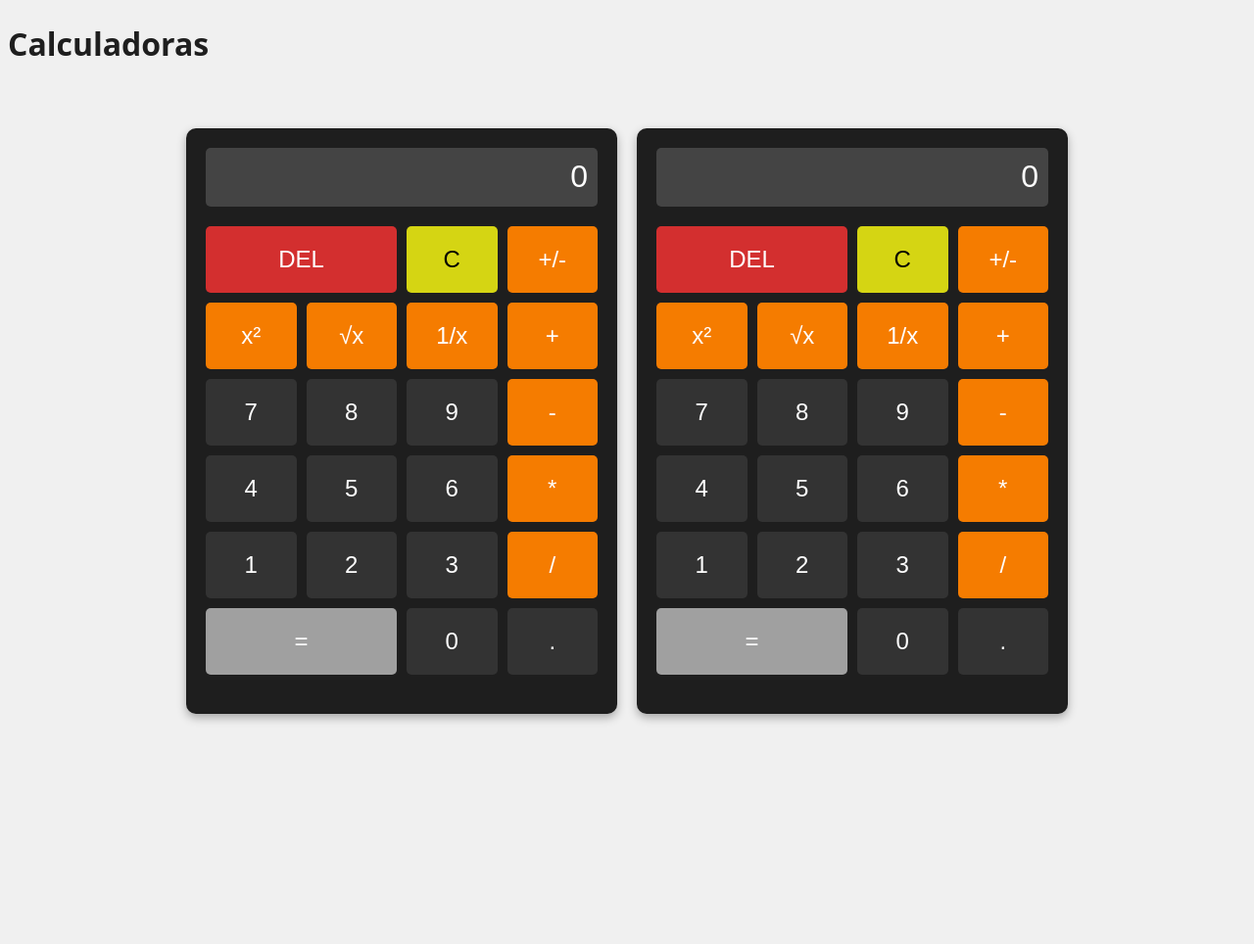
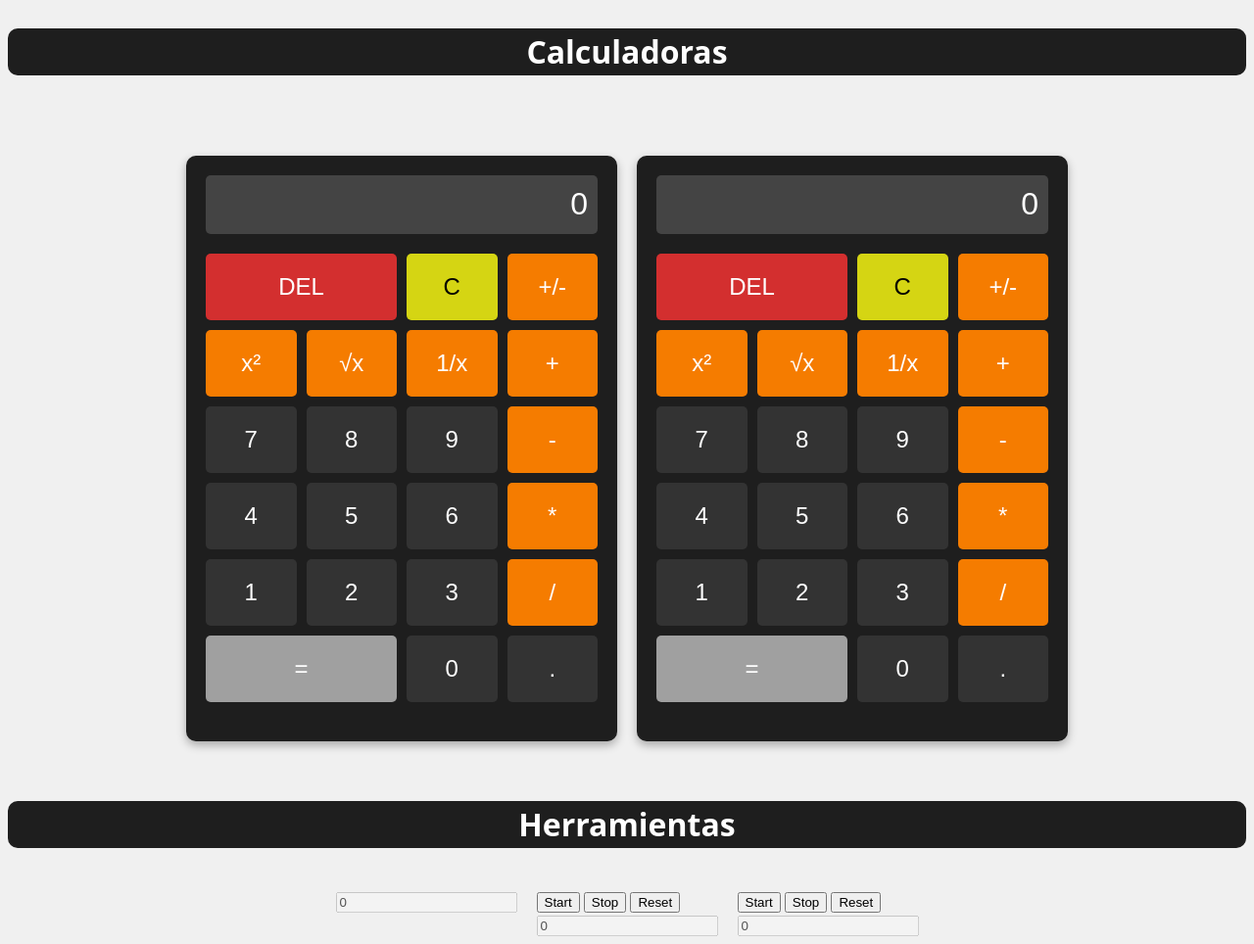
Before and after one commit to Ju4nmaFd3z/calc-typescript, a website built with Vite: page index.html in a window 1280 px wide. Shown: the whole page at 98% size. Before the commit the page ends 800 px from the top, so only its background shows below. Built offline with nearby package versions, Linux system fonts and the light colour scheme.

Commit message:
add initial implementation of miscellaneous tools

```diff
--- a/index.html
+++ b/index.html
@@ -1,17 +1,26 @@
 <!doctype html>
 <html lang="en">
+
 <head>
   <meta charset="UTF-8" />
   <link rel="icon" type="image/svg+xml" href="/vite.svg" />
   <meta name="viewport" content="width=device-width, initial-scale=1.0" />
   <title>Calculadora</title>
 </head>
+
 <body>
+  <div class="calculadoras">
     <h1>Calculadoras</h1>
-    <div class="calculadoras">
     <div id="calc1"></div>
     <div id="calc2"></div>
   </div>
+  <div class="herramientas">
+    <h1>Herramientas</h1>
+    <div id="reloj"></div>
+    <div id="cronometro"></div>
+    <div id="temporizador"></div>
+  </div>
   <script type="module" src="/src/main.ts"></script>
 </body>
+
 </html>
--- a/package.json
+++ b/package.json
@@ -12,5 +12,8 @@
     "lite-server": "^2.6.1",
     "typescript": "~5.9.3",
     "vite": "^7.3.6"
+  },
+  "dependencies": {
+    "rxjs": "^7.8.2"
   }
 }
--- /dev/null
+++ b/src/chronometer.ts
@@ -0,0 +1,16 @@
+export class Chronometer {
+
+    constructor(root: HTMLElement) {
+        root.innerHTML = `
+      <div class="cronometro">
+        <div class="botones">
+          <button class="start">Start</button>
+          <button class="stop">Stop</button>
+          <button class="reset">Reset</button>
+        </div>
+        <div class="display">
+            <input type="text" class="display-input" value="0" disabled />
+        </div>
+      </div>`
+    }
+}
--- /dev/null
+++ b/src/clock.ts
@@ -0,0 +1,11 @@
+export class Clock {
+
+    constructor(root: HTMLElement) {
+        root.innerHTML = `
+      <div class="reloj">
+        <div class="display">
+            <input type="text" class="display-input" value="0" disabled />
+        </div>
+      </div>`
+    }
+}
--- a/src/main.ts
+++ b/src/main.ts
@@ -1,5 +1,16 @@
 import './style.css'
 import { Calculator } from './calculator'
+import { Clock } from './clock'
+import { Chronometer } from './chronometer'
+import { Temporizer } from './temporizer'
+
+// Calculadoras
 
 new Calculator(document.querySelector<HTMLElement>('#calc1')!)
 new Calculator(document.querySelector<HTMLElement>('#calc2')!)
+
+// Herramientas
+
+new Clock(document.querySelector<HTMLElement>('#reloj')!)
+new Chronometer(document.querySelector<HTMLElement>('#cronometro')!)
+new Temporizer(document.querySelector<HTMLElement>('#temporizador')!)
--- a/src/style.css
+++ b/src/style.css
@@ -18,6 +18,14 @@
   flex-wrap: wrap;
   justify-content: center;
   gap: 20px;
+}
+
+.calculadoras h1 {
+  text-align: center;
+  width: 100%;
+  background-color: #1e1e1e;
+  border-radius: 10px;
+  color: white;
 }
 
 .calculadora {
@@ -101,3 +109,27 @@
   background-color: #444;
   color: white;
 }
+
+.herramientas {
+  display: flex;
+  flex-wrap: wrap;
+  justify-content: center;
+  gap: 20px;
+}
+
+.herramientas h1 {
+  text-align: center;
+  width: 100%;
+  background-color: #1e1e1e;
+  border-radius: 10px;
+  color: white;
+}
+
+.herramienta {
+  max-width: 400px;
+  margin: 40px auto;
+  padding: 20px;
+  border-radius: 10px;
+  background-color: #1e1e1e;
+  box-shadow: 0 4px 10px rgba(0, 0, 0, 0.3);
+}
--- /dev/null
+++ b/src/temporizer.ts
@@ -0,0 +1,16 @@
+export class Temporizer {
+
+    constructor(root: HTMLElement) {
+        root.innerHTML = `
+      <div class="temporizador">
+        <div class="botones">
+          <button class="start">Start</button>
+          <button class="stop">Stop</button>
+          <button class="reset">Reset</button>
+        </div>
+        <div class="display">
+            <input type="text" class="display-input" value="0" disabled />
+        </div>
+      </div>`
+    }
+}
```
Also changed, not shown: 1 other file. Lines whose indentation alone changed are shown as unchanged.
